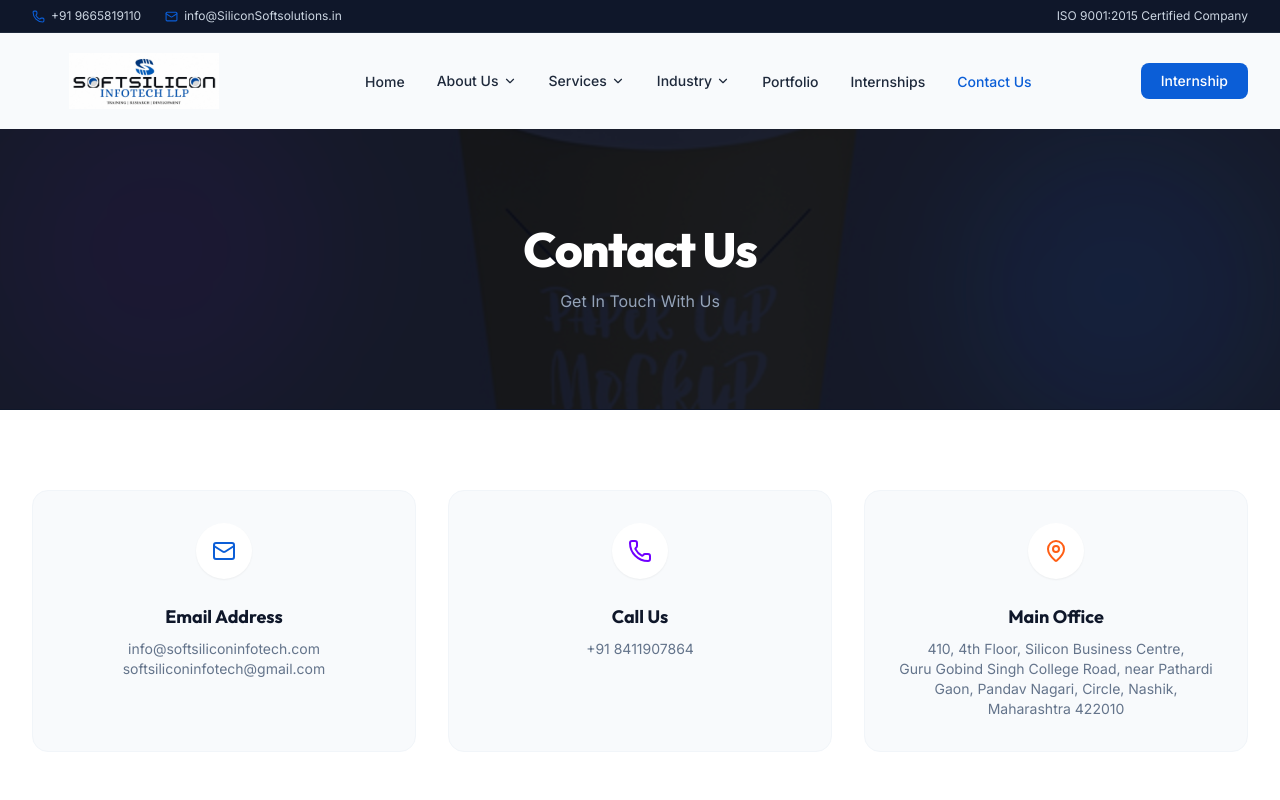
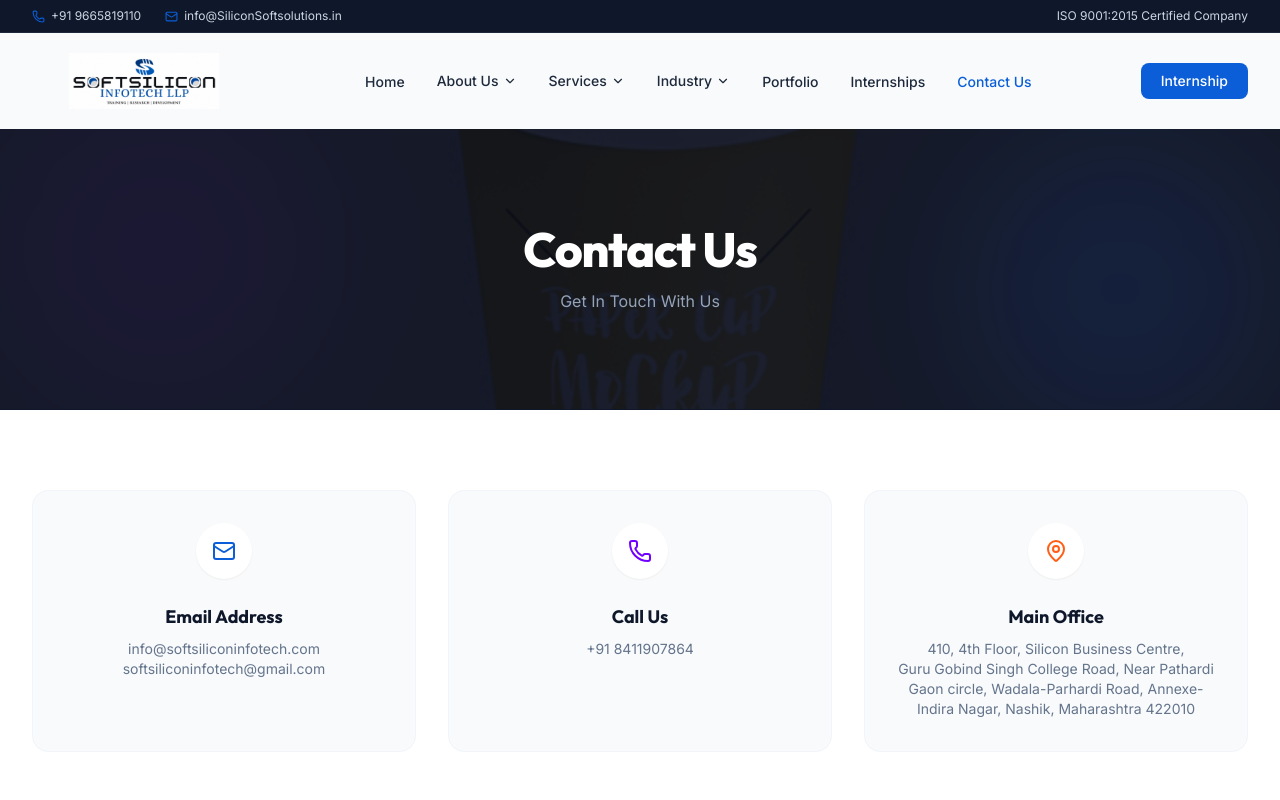
Before and after one commit to Krishnachavan1930/SoftSilliconInfotech-Website, a Next.js app: page /contactus.php in a window 1280 px wide. Shown: the top 800 px of the page. Built offline with nearby package versions, Linux system fonts and the light colour scheme.

Commit message:
Update page.tsx

```diff
--- a/app/contactus.php/page.tsx
+++ b/app/contactus.php/page.tsx
@@ -75,7 +75,7 @@ export default function ContactUsPage() {
       icon: <MapPin size={24} className="text-accent" />,
       lines: [
         "410, 4th Floor, Silicon Business Centre,",
-        "Guru Gobind Singh College Road, near Pathardi Gaon, Pandav Nagari, Circle, Nashik, Maharashtra 422010",
+        "Guru Gobind Singh College Road, Near Pathardi Gaon circle, Wadala-Parhardi Road, Annexe-Indira Nagar, Nashik, Maharashtra 422010",
       ],
       href: "#",
     },
```
